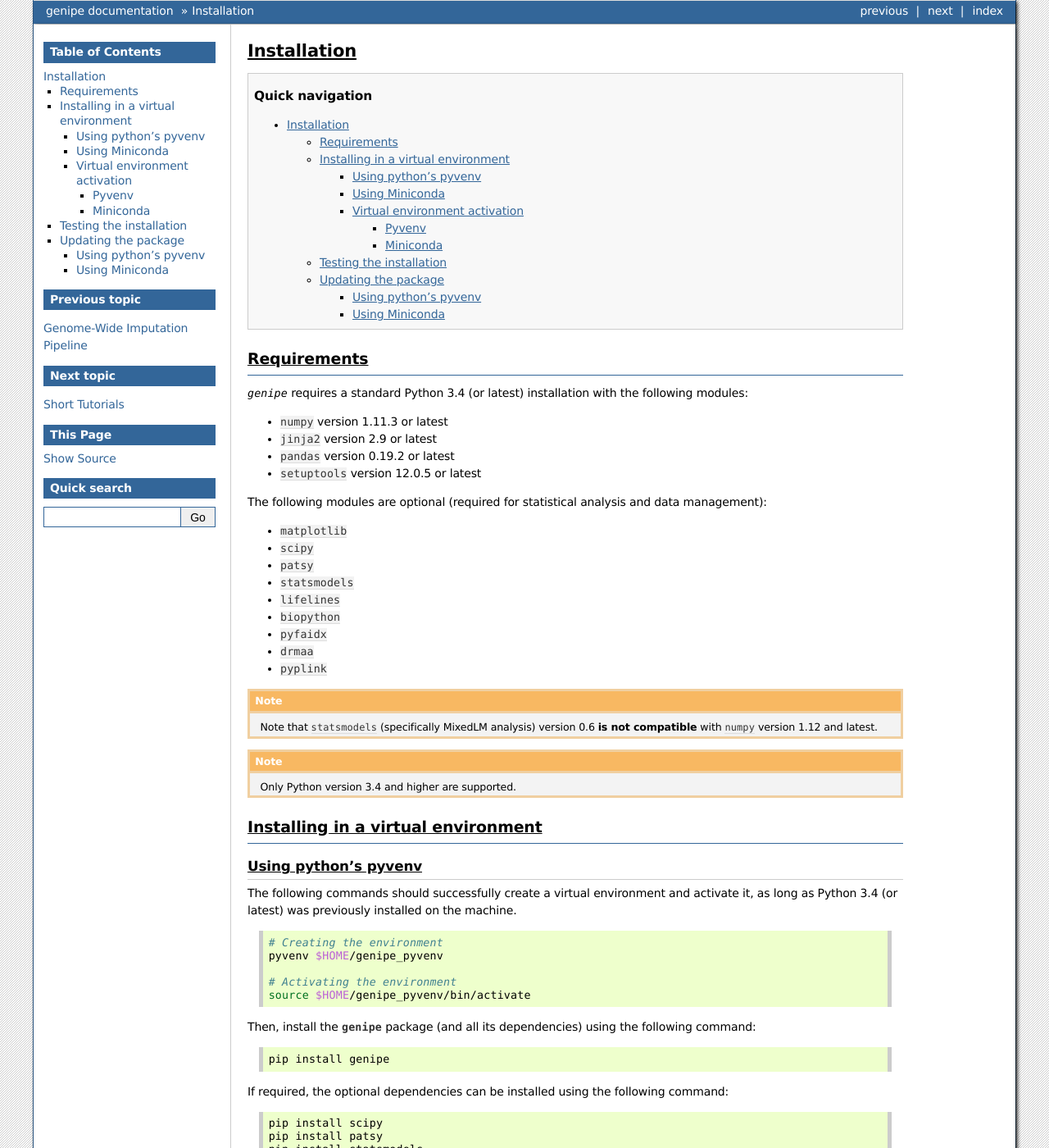
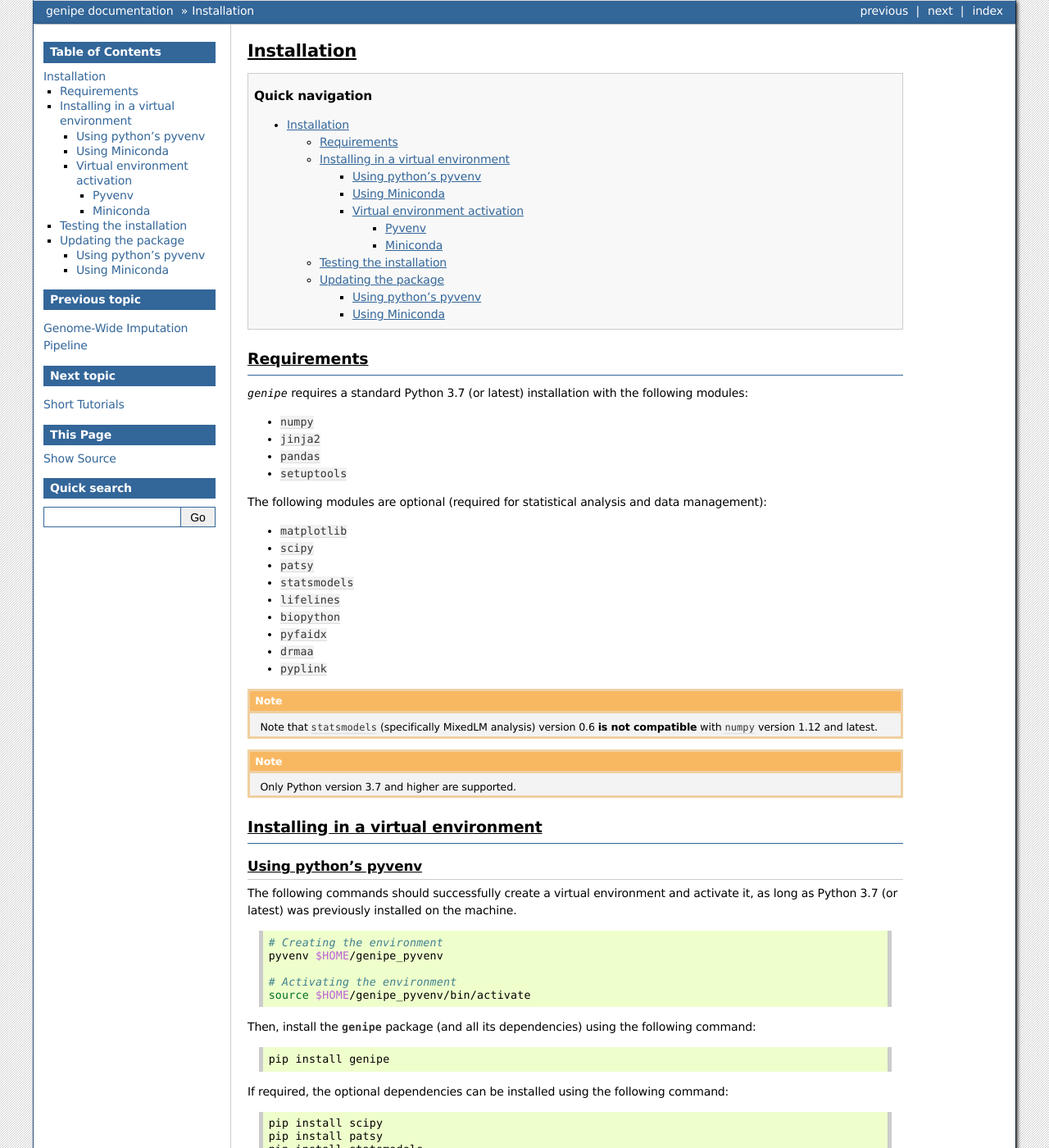
Before and after one commit to pgxcentre/genipe, a Sphinx documentation site: the page built from docs/installation.rst, in a window 1280 px wide and 1400 px high. Shown: the whole window at 82% size. Built offline with Sphinx 7.4.7, drawn with Linux system fonts in a browser that asks for light colours; the version number could not be read and is left out.

Commit message:
Documentation update

```diff
--- a/docs/conf.py
+++ b/docs/conf.py
@@ -293,7 +293,7 @@ texinfo_documents = [
 
 # Example configuration for intersphinx: refer to the Python standard library.
 intersphinx_mapping = {
-    'https://docs.python.org/3.4': None,
+    'https://docs.python.org/3': None,
     'numpy': ('http://docs.scipy.org/doc/numpy/', None),
     'pandas': ('http://pandas.pydata.org/pandas-docs/stable/', None),
     'jinja2': ('http://jinja.pocoo.org/docs', None),
--- a/docs/installation.rst
+++ b/docs/installation.rst
@@ -9,13 +9,13 @@ Installation
 Requirements
 -------------
 
-`genipe` requires a standard Python 3.4 (or latest) installation with the
+`genipe` requires a standard Python 3.7 (or latest) installation with the
 following modules:
 
-* ``numpy`` version 1.11.3 or latest
-* ``jinja2`` version 2.9 or latest
-* ``pandas`` version 0.19.2 or latest
-* ``setuptools`` version 12.0.5 or latest
+* ``numpy``
+* ``jinja2``
+* ``pandas``
+* ``setuptools``
 
 The following modules are optional (required for statistical analysis and data
 management):
@@ -37,7 +37,7 @@ management):
 
 .. note::
 
-   Only Python version 3.4 and higher are supported.
+   Only Python version 3.7 and higher are supported.
 
 
 .. _install-virt:
@@ -51,7 +51,7 @@ Using python's pyvenv
 ^^^^^^^^^^^^^^^^^^^^^^
 
 The following commands should successfully create a virtual environment and
-activate it, as long as Python 3.4 (or latest) was previously installed on the
+activate it, as long as Python 3.7 (or latest) was previously installed on the
 machine.
 
 .. code-block:: bash
```
